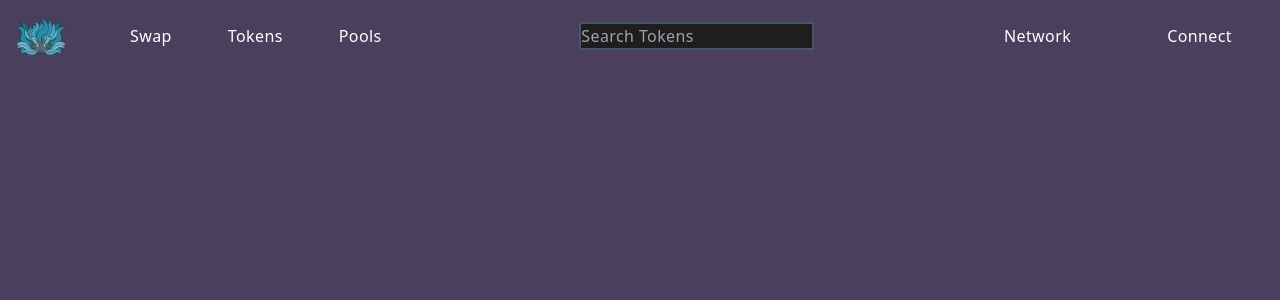
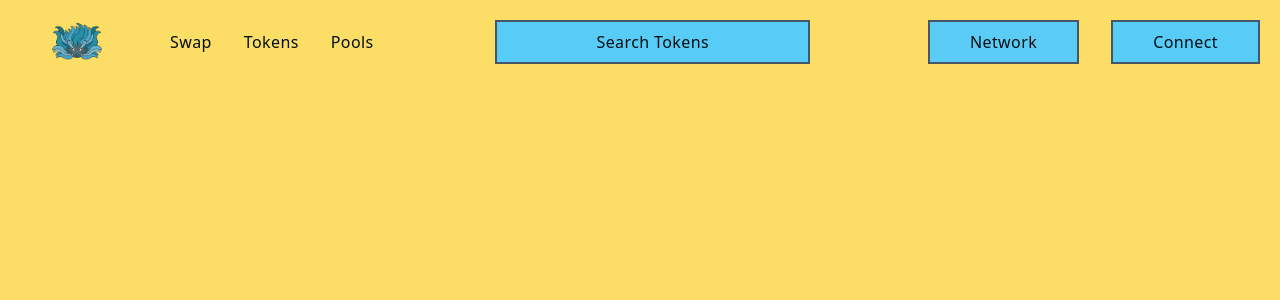
Before and after one commit to gopiinho/decentralized-exchange, a Next.js app: page / in a window 1280 px wide. Shown: the top 300 px of the page. Built offline with nearby package versions, Linux system fonts and the light colour scheme.

Commit message:
Re-themed and added links to the navbar

```diff
--- a/components/Navbar/Navbar.jsx
+++ b/components/Navbar/Navbar.jsx
@@ -13,33 +13,55 @@ const Navbar = () => {
 
   return (
     <div className=" fixed w-full z-[100]">
-      <div className="flex justify-left items-center w-full p-4 justify-between">
-        <div className="md:flex gap-4">
+      <div className="flex justify-between items-center w-full p-5">
+        <div className="md:flex flex-row">
           <div>
             <Image
               src={images.logo}
               alt="logo"
               width={50}
               height={50}
-              className="mr-12"
+              className="mx-8 pb-1"
             />
           </div>
-          <p className="mr-10 pt-2">Swap</p>
-          <p className="mr-10 pt-2">Tokens</p>
-          <p className="mr-10 pt-2">Pools</p>
+          <div className="flex jusify-between mx-5 items-center ">
+            <Link href="/">
+              <p className="px-4 hover:text-[#5bccf6] transform duration-200">
+                Swap
+              </p>
+            </Link>
+            <Link href="/d">
+              <p className="px-4 hover:text-[#5bccf6] transform duration-200">
+                Tokens
+              </p>
+            </Link>
+            <Link href="/" className="neonH2">
+              <p className="px-4 hover:text-[#5bccf6] transform duration-200">
+                Pools
+              </p>
+            </Link>
+          </div>
         </div>
 
-        <div className="bg-[#1e1e1e] m-auto">
+        <div className="bg-[#56ccf6] mr-8">
           <input
             type="text"
             placeholder="Search Tokens"
-            className="bg-transparent border-2 border-slate-600  "
+            className="bg-transparent border-2 border-slate-600 px-10 py-2 placeholder:text-[#030e12] placeholder:text-center "
           />
         </div>
 
-        <div className="flex justify-between items-center gap-8">
-          <h2 className="mx-8">Network</h2>
-          <h2 className="mx-8">Connect</h2>
+        <div className="flex justify-between items-center gap-8 ">
+          <h2 className="px-10 py-2 border-2 border-slate-600 bg-[#5bccf6]">
+            Network
+          </h2>
+          <button
+            onClick={() => {}}
+            className="bg-[#56ccf6]   py-2 px-10 border-2 border-slate-600 cursor-pointer"
+          >
+            {" "}
+            Connect{" "}
+          </button>
           {openModel && (
             <Model setOpenModel={setOpenTokenBox} connectWallet="Connect" />
           )}
--- a/styles/globals.css
+++ b/styles/globals.css
@@ -4,7 +4,7 @@
 
 @layer base {
   body {
-    @apply bg-[#4a405e] text-white tracking-wide;
+    @apply bg-[#fcde67] text-[#030e12] tracking-wide;
   }
 
   h1 {
```
